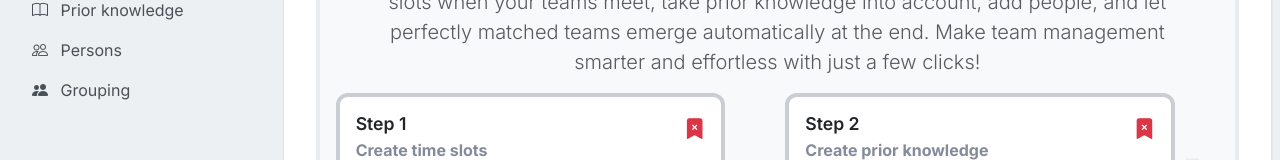
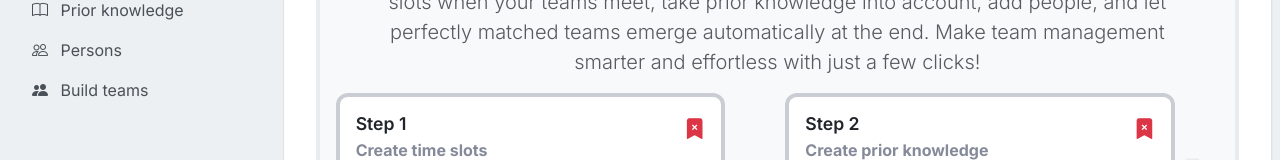
Before and after one commit to raywo-personal/teamify, an Angular app: page /start in a window 1280 px wide. Shown: the part 186-346 px from the top of the page. Built offline with nearby package versions, Linux system fonts and the light colour scheme.

Commit message:
Rename the "Grouping" item in nav to "Build teams"
Also update the routes accordingly. Update associated links, button
captions, and route data to align with the new naming convention.

```diff
--- a/src/app/app.routes.ts
+++ b/src/app/app.routes.ts
@@ -37,9 +37,9 @@ export const routes: Routes = [
     pathMatch: "full"
   },
   {
-    path: "grouping",
+    path: "build-teams",
     component: GroupingComponent,
-    data: {title: "Grouping", icon: "people-fill"},
+    data: {title: "Build teams", icon: "people-fill"},
     pathMatch: "full"
   },
   {
--- a/src/app/start/components/steps/steps.component.html
+++ b/src/app/start/components/steps/steps.component.html
@@ -59,7 +59,7 @@
                   stepDescription="If you have completed all steps, you can now create teams."
                   [stepIsDone]="step4IsDone"
                   buttonCaption="teams"
-                  routingTarget="/grouping"/>
+                  routingTarget="/build-teams"/>
       </div>
     </div>
   }
--- a/src/app/start/components/teams-overview/teams-overview.component.html
+++ b/src/app/start/components/teams-overview/teams-overview.component.html
@@ -7,7 +7,7 @@
       Start assembling your teams by completing step 4 or clicking the button.
     </div>
 
-    <a routerLink="/grouping"
+    <a routerLink="/build-teams"
        class="btn btn-primary mt-3 col-3">
       Create teams&nbsp;<i class="bi-chevron-right"></i>
     </a>
```
